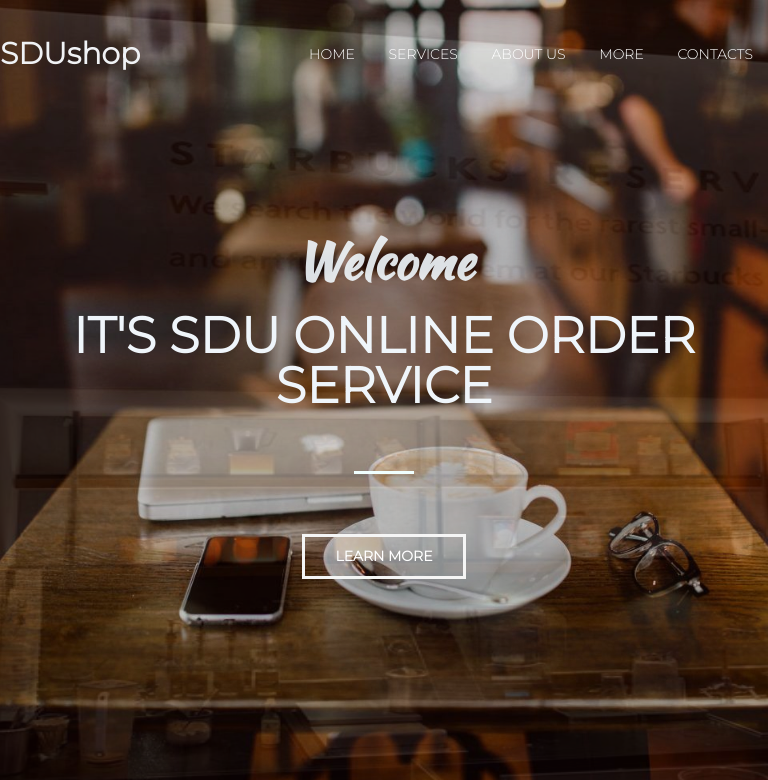
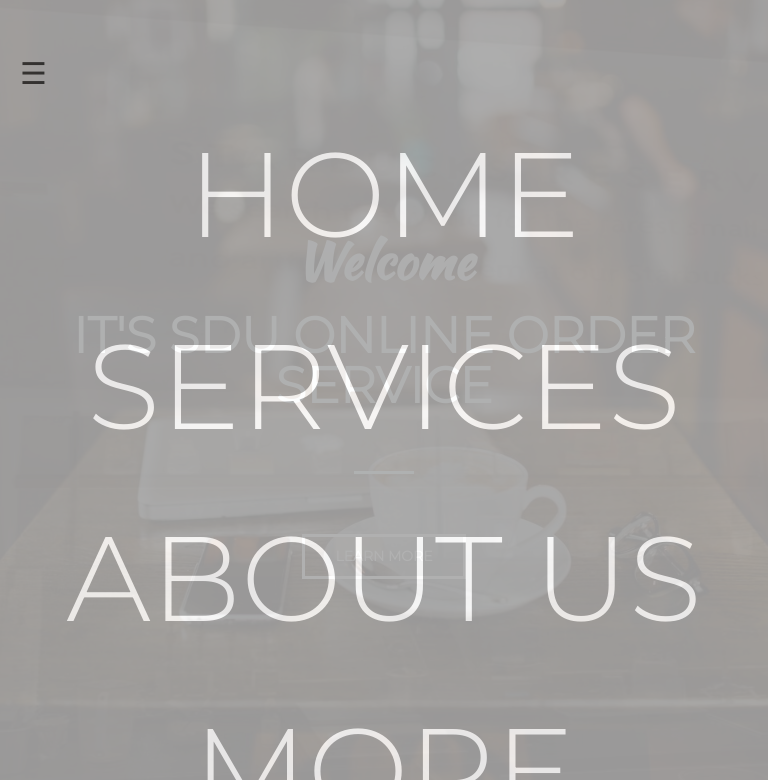
Before and after one commit to alipbekovich/front, a PHP site: page /home.html in a window 768 px wide; the page is wider, and only the part inside the window is pictured. Shown: the top 780 px of that part. Run offline with PHP 8.4, Linux system fonts and the light colour scheme; grey boxes are pictures that could not be loaded.

Commit message:
home mobile

```diff
--- a/home.css
+++ b/home.css
@@ -372,8 +372,8 @@ h1,h2,h3,h4,h5,h6{
 	}
 
 	.copyright_footer {
-		margin-left: 150px;
-		margin-top: 295px;
+		margin-left: 40px;
+		margin-top: 285px;
 	}
     .togglesss{
 		display: block;
@@ -397,3 +397,34 @@ h1,h2,h3,h4,h5,h6{
 		display: none;
 	 }
 }
+
+
+@media screen and (min-width:667px) and (max-width:1024px){
+    .togglesss{
+		display: block;
+		cursor: pointer;
+	 }
+	 .nav{
+		display: block;
+		text-align: center;
+		padding-bottom: 100px;
+		font-size: 120px;
+	 }
+	 #toggle:checked + .container{
+		display: none;
+	 }
+	 .header{
+		background-color:darkgrey;
+		opacity: 0.9;
+	 }
+	 .header_logo{
+		display: none;
+	 }
+     .container{
+        display: inline-flex;
+     }
+     .copyright_footer {
+		margin-left: 400px;
+		margin-top: 220px;
+	}
+}
```
Also changed, not shown: AboutUs.css (+23 -1 lines).
